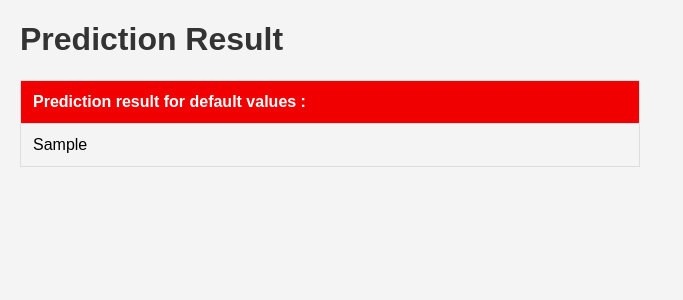
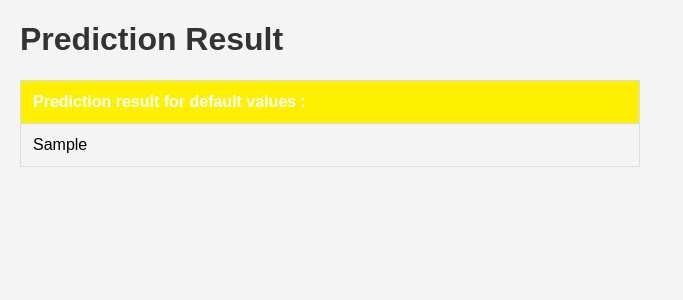
Before and after one commit to karima-ELMAJDOUB/docker-jenkins-flask, a Flask app: template templates/result.html in a window 1280 px wide. Shown: the top 300 px of the page, without its empty margins (0-683 px from the left). Run offline with Flask 3, Linux system fonts and the light colour scheme; the template is opened without the code that fills it: most values are stand-ins (such as "Sample title", 1, 10 or a date in 2020); parts of the project's set-up code (start-up, migrations or seed data) failed here and were passed over.

Commit message:
first commit

```diff
--- a/server.py
+++ b/server.py
@@ -14,7 +14,7 @@ labels = {
 # Fonction de prédiction
 def predict_default():
     # Utilisez des valeurs par défaut pour la prédiction
-    default_feature = [[12.8, 12.0, 16.2, 20.2]]
+    default_feature = [[19.8, 16.0, 20.2, 30.2]]
     prediction = model.predict(default_feature)
     return labels[prediction[0]]
 
--- a/templates/result.html
+++ b/templates/result.html
@@ -25,7 +25,7 @@
             border-bottom: 1px solid #ddd;
         }
         th {
-            background-color: #F00000;
+            background-color: #FFF000;
             color: white;
         }
     </style>
```
